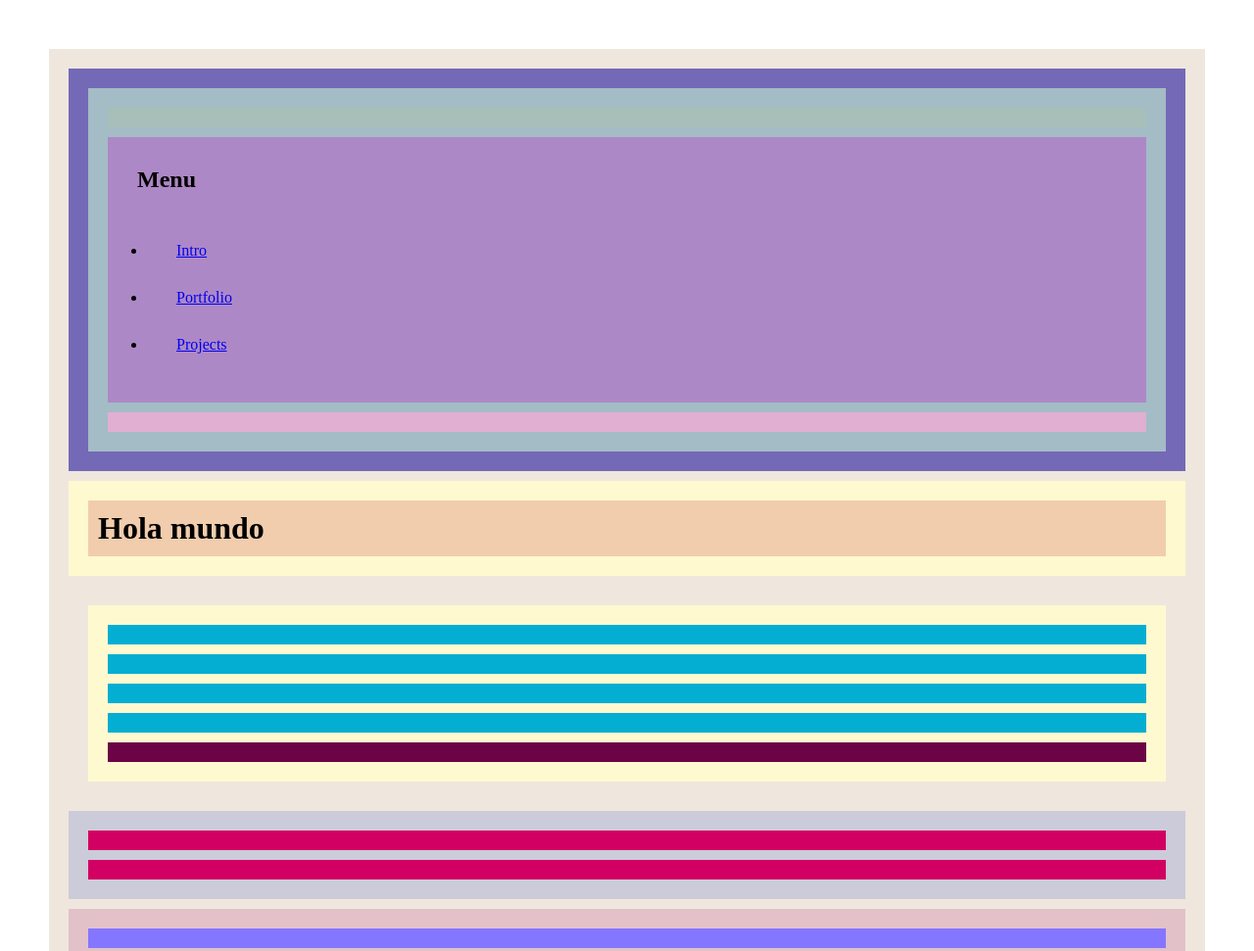
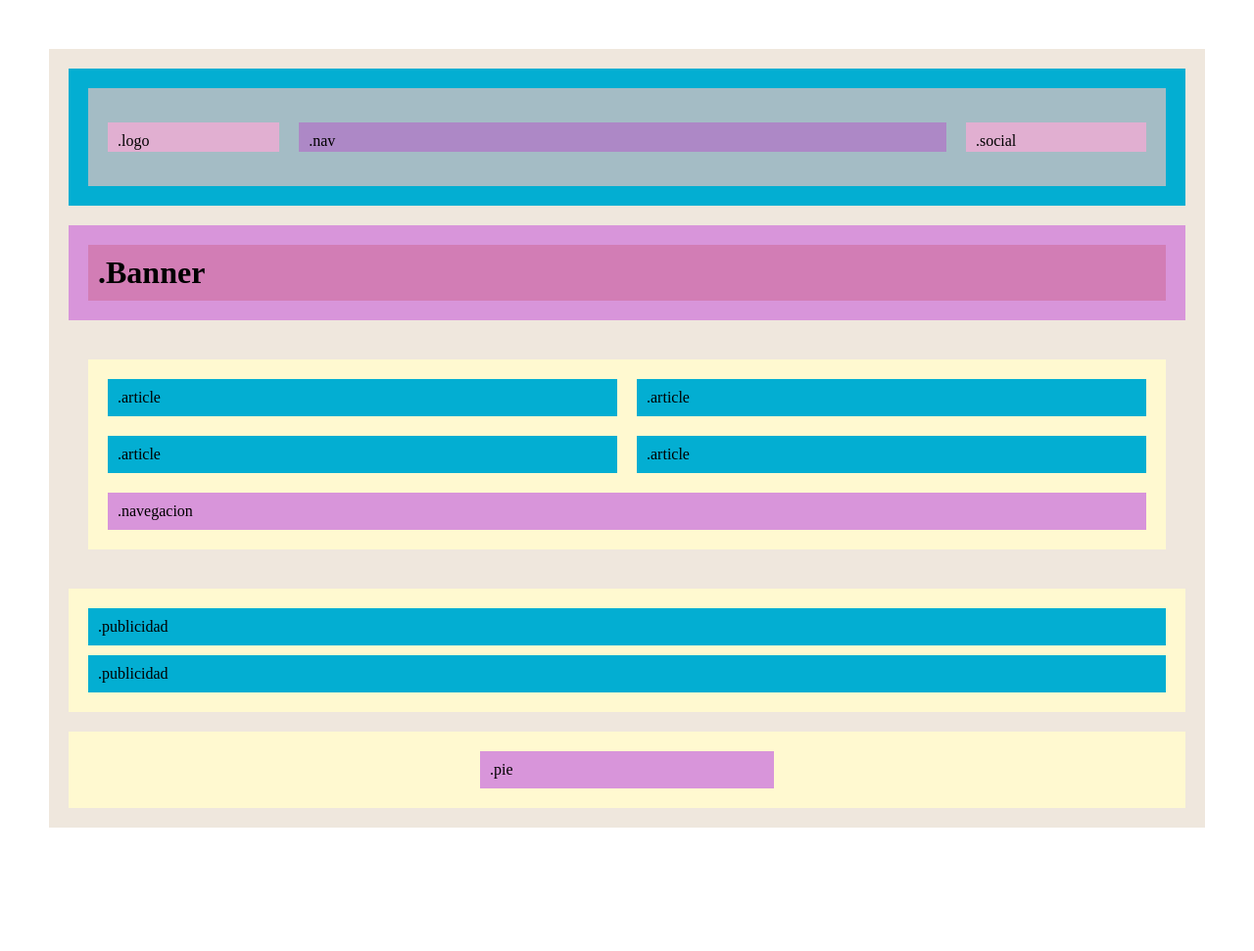
Before and after one commit to Myrella-developer/temaUno, a plain HTML site: page nivell1/index.html in a window 1280 px wide. Shown: the top 971 px of the page at 98% size. After the commit the page ends 895 px from the top, so only its background shows below. Drawn offline with Linux system fonts and the light colour scheme.

Commit message:
ultimosCambiosdehoy

```diff
--- a/nivell1/css/style.css
+++ b/nivell1/css/style.css
@@ -5,51 +5,80 @@
 }
 .wrap {
     background: #ae855733;
+    display: flex;
+    flex-flow: column nowrap;
 }
     .header {
-    background: #7469B6;
+        background: #03AED2;
+        display: flex;
+        flex-flow: column nowrap;
     }
         .menu {
             background: #a4bcc5;
+            display: flex;
+            flex-flow: row nowrap;
+            height: 100px;
+            align-items: center;
         }
             .logo {
-                background: #b8c38633;
+                background: #E1AFD1;
+                flex: 1 1 auto;
+                height: 30px;
             }
             .nav {
                 background: #AD88C6;
+                flex: 5 1 auto;
+                height: 30px;
             }
             .social {
                 background: #E1AFD1;
+                flex: 1 1 auto;
+                height: 30px;
             }
     .main {
-        background: #FFF9D0;
+        background: #D895DA;
     }
         h1 {
             background: #bb222233;
         }
 
     .section {
-    background: #69191933;
+        background: #69191933;
+        display: flex;
     }
         .articles {
             background: #FFF9D0;
+            flex: 2 1 auto;
+            display: flex;
+            flex-flow: row wrap;
         }
             .article {
                 background: #03AED2;
+                flex: 1 1 40%;
             }
             .navigation {
-                background: #6C0345;
+                background: #D895DA;
+                flex: 1 1 100%;
             }
     .aside {
-        background: #cccbda;
+        background: #FFF9D0;
+        flex: 1 1 auto;
     }
         .public {
-            background: #D20062;
+            background: #03AED2;
         }
 
     .footer {
-    background: #ae287933;
+        background: #FFF9D0;
+        display: flex;
+        justify-content: center;
     }
         .foot{
-            background: #8576FF;
+            background: #D895DA;
+            width: 300px;
         }
+@media all and (max-width: 800px){
+    .section {
+        flex-direction: column;
+    }
+}
--- a/nivell1/index.html
+++ b/nivell1/index.html
@@ -11,36 +11,29 @@
     <div class="wrap">
         <header class="header">
             <div class="menu">
-                <div class="logo"></div>
-                <nav class="nav">
-                <h2>Menu</h2>
-                <ul>
-                <li><a href="#">Intro</a></li>
-                <li><a href="#">Portfolio</a></li>
-                <li><a href="#">Projects</a></li>
-                </ul>
-                </nav>
-                <div class="social"></div>
+                <div class="logo">.logo</div>
+                <nav class="nav">.nav</nav>
+                <div class="social">.social</div>
             </div>
         </header>
         <div class="main">
-            <h1>Hola mundo</h1>
+            <h1>.Banner</h1>
         </div>
         <section>
             <div class="articles">
-                <article class="article"></article>
-                <article class="article"></article>
-                <article class="article"></article>
-                <article class="article"></article>
-                <nav class="navigation"></nav>
+                <article class="article">.article</article>
+                <article class="article">.article</article>
+                <article class="article">.article</article>
+                <article class="article">.article</article>
+                <nav class="navigation">.navegacion</nav>
             </div>
         </section>
         <aside class="aside">
-            <div class="public"></div>
-            <div class="public"></div>
+            <div class="public">.publicidad</div>
+            <div class="public">.publicidad</div>
         </aside>
         <footer class="footer">
-            <nav class="foot"></nav>
+            <nav class="foot">.pie</nav>
         </footer>
     </div>
 </body>
```
